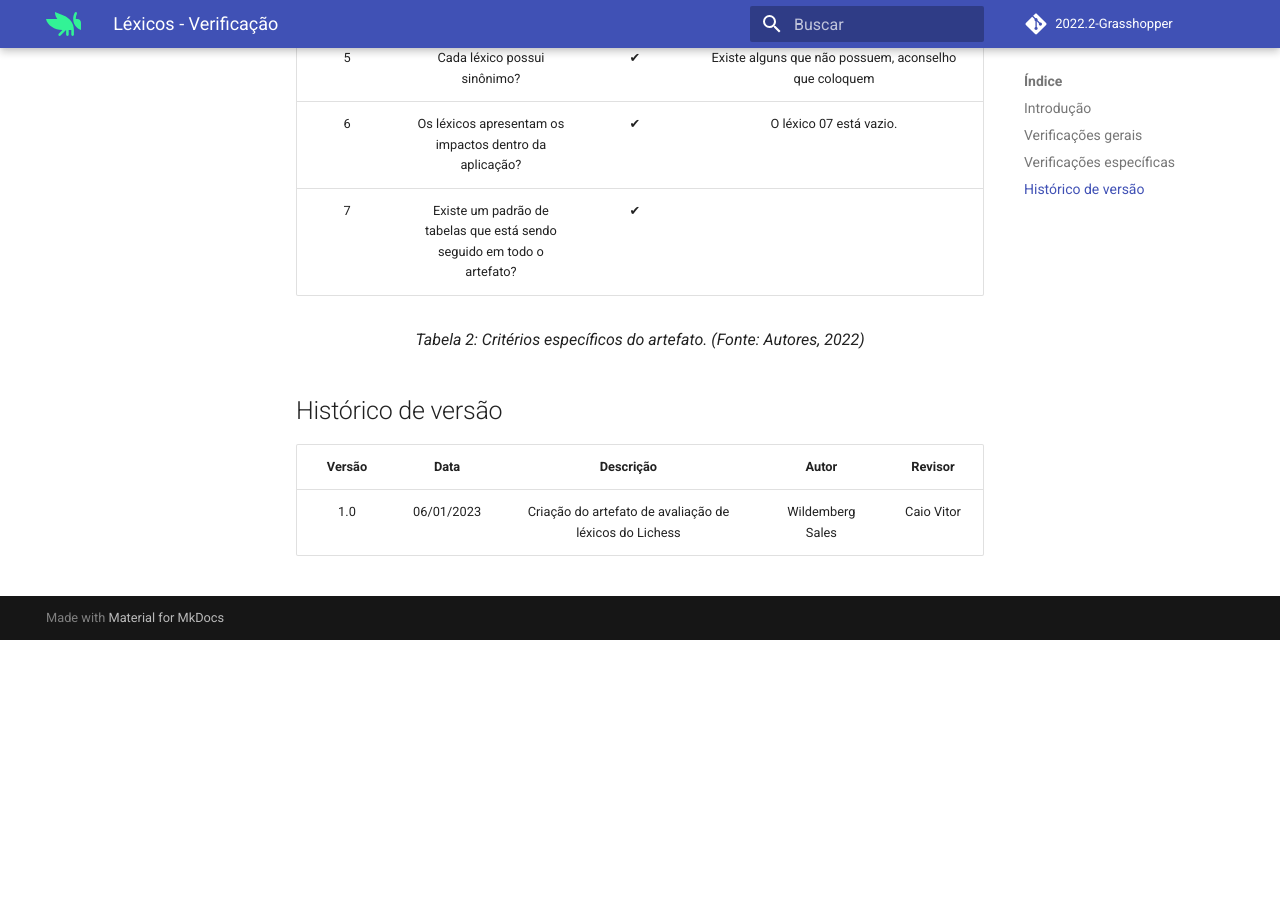
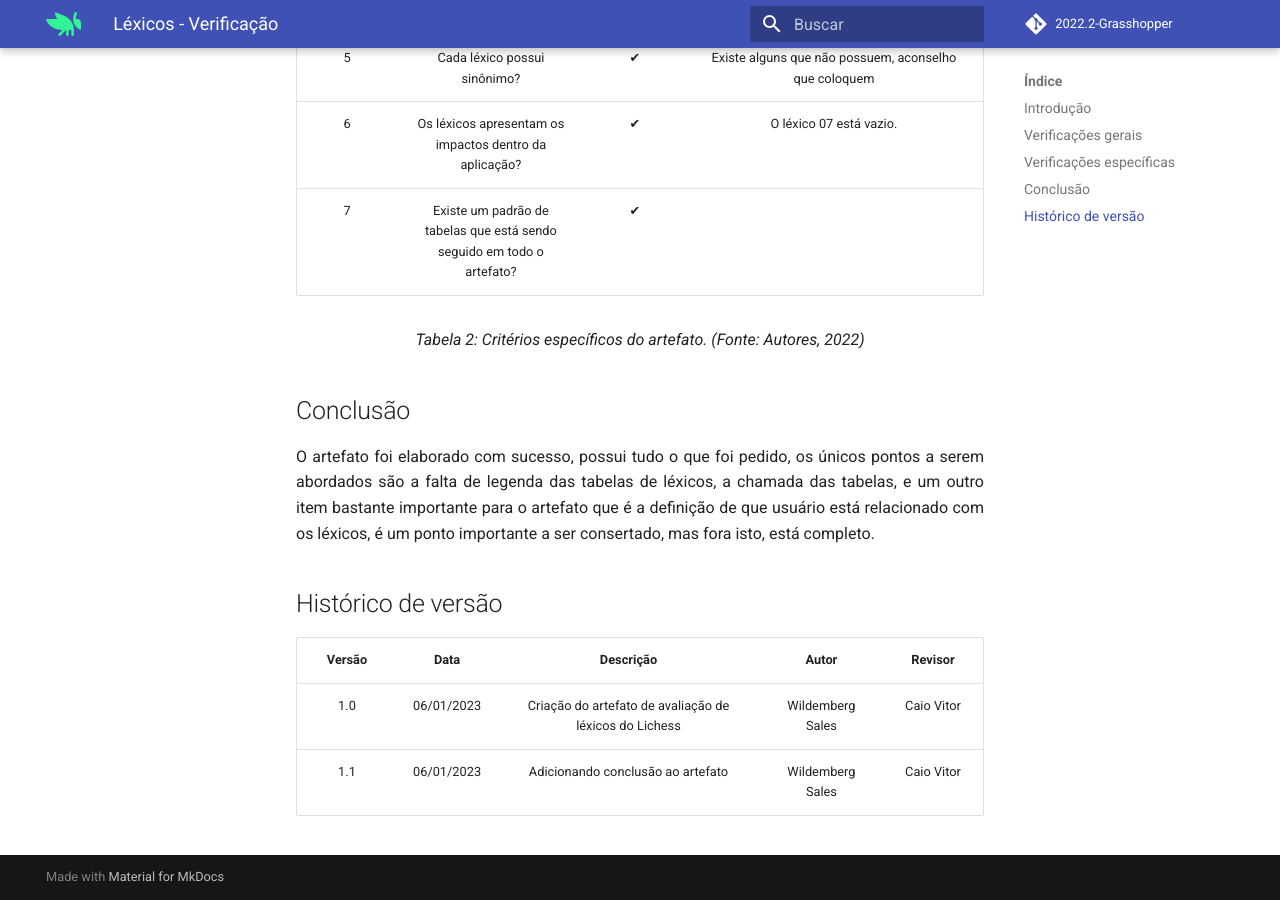
Before and after one commit to Requisitos-de-Software/2022.2-Grasshopper, an MkDocs documentation site: the page built from docs/analise-de-requisitos/verificacao/testePiloto-Lichess/lexicos-Lichess.md, in a window 1280 px wide and 900 px high, scrolled down 1928 px. Built offline with MkDocs 1.6.1 and Material for MkDocs 9.7.7, drawn with Linux system fonts in a browser that asks for light colours; comment, search, counter and statistics services are not loaded; before the commit the page ends 2568 px from its top, so only the background shows below that.

Commit message:
Adicionando conclusão ao artefato

```diff
--- a/docs/analise-de-requisitos/verificacao/testePiloto-Lichess/lexicos-Lichess.md
+++ b/docs/analise-de-requisitos/verificacao/testePiloto-Lichess/lexicos-Lichess.md
@@ -37,8 +37,12 @@
 
 <figcaption align="center">Tabela 2: Critérios específicos do artefato. (Fonte: Autores, 2022)</figcaption>
 
+## Conclusão
+
+<p align="justify">O artefato foi elaborado com sucesso, possui tudo o que foi pedido, os únicos pontos a serem abordados são a falta de legenda das tabelas de léxicos, a chamada das tabelas, e um outro item bastante importante para o artefato que é a definição de que usuário está relacionado com os léxicos, é um ponto importante a ser consertado, mas fora isto, está completo.</p>
 
 ## Histórico de versão
 | Versão | Data | Descrição | Autor | Revisor |
 | :----: | :--: | :-------: | :---: | :-----: |
 | 1.0 | 06/01/2023 |  Criação do artefato de avaliação de léxicos do Lichess | Wildemberg Sales | Caio Vitor |
+| 1.1 | 06/01/2023 | Adicionando conclusão ao artefato | Wildemberg Sales | Caio Vitor |
```
